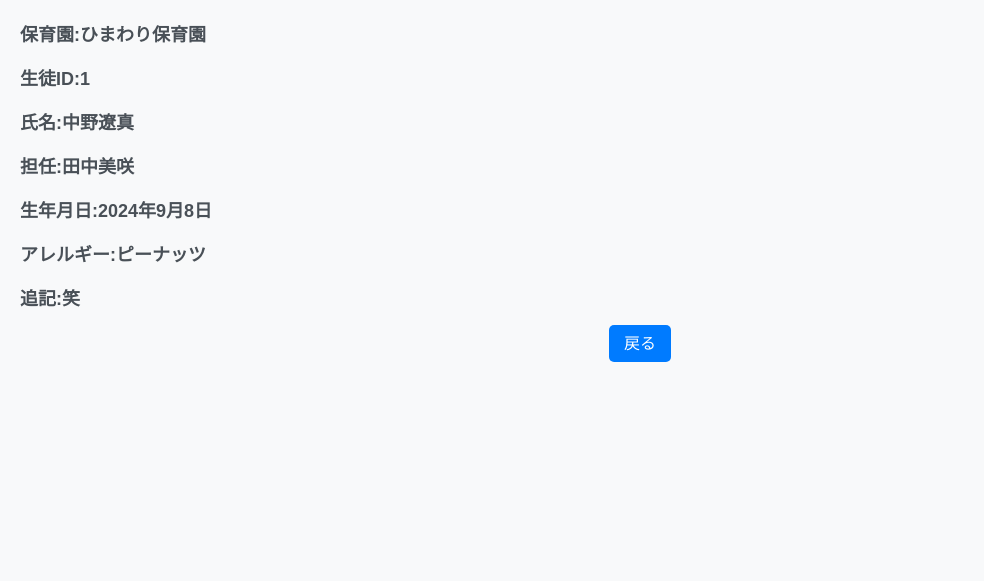
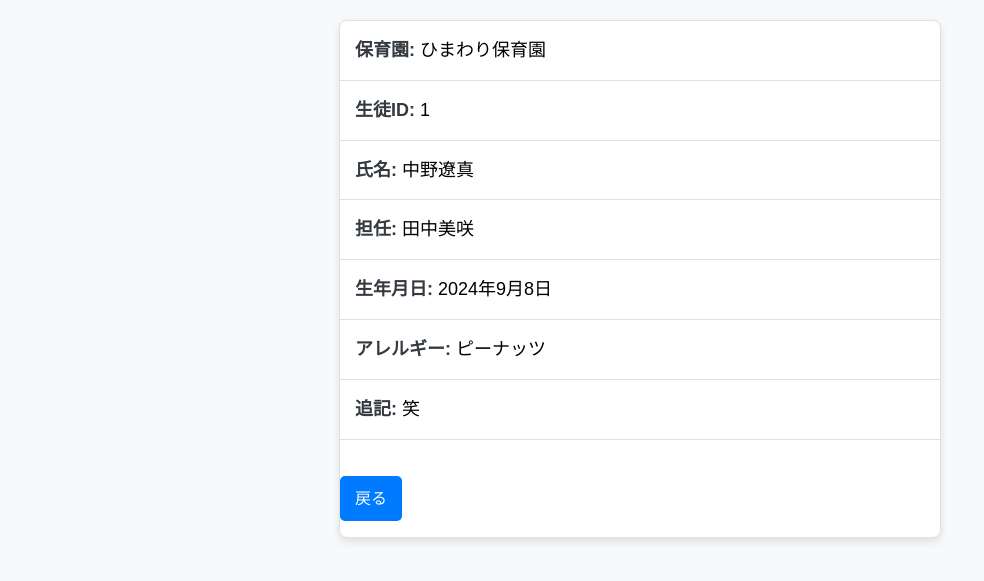
Before and after one commit to s1f102200659/log_app, a Django app: page /student/1/ in a window 1280 px wide. Shown: the top 581 px of the page, without its empty margins (0-984 px from the left). Run offline with Django 5.2, Linux system fonts and the light colour scheme; data comes from the database, SQL or seed files in the repository.

Commit message:
見た目きれいに

```diff
--- a/log_app/static/log_app/css/student.css
+++ b/log_app/static/log_app/css/student.css
@@ -1,30 +1,51 @@
-/* General styles */
+/* General styles for body */
 body {
     font-family: Arial, sans-serif;
     margin: 20px;
     background-color: #f8f9fa;
-    color: #343a40;
+    line-height: 1.6;
   }
 
-  h3 {
-    margin-bottom: 10px;
-    font-size: 18px;
-    color: #495057;
+  /* Styles for the unordered list (ul) */
+  ul {
+    list-style-type: none; /* リストのデフォルトマーカーを削除 */
+    padding: 0;
+    max-width: 600px; /* 横幅を制限 */
+    margin: 20px auto; /* 真ん中に表示 */
+    background-color: #ffffff;
+    border: 1px solid #dee2e6;
+    border-radius: 8px;
+    box-shadow: 0 4px 8px rgba(0, 0, 0, 0.1);
   }
 
-  p {
-    margin-top: 20px;
-    text-align: center;
+  /* Styles for each list item (li) */
+  li {
+    padding: 15px;
+    border-bottom: 1px solid #dee2e6;
+    font-size: 18px;
   }
 
-  /* Link styles */
+  /* Remove bottom border for the last list item */
+  li:last-child {
+    border-bottom: none;
+  }
+
+  /* Style for the labels (strong) */
+  strong {
+    color: #343a40;
+    font-weight: bold;
+  }
+
+  /* Link back to students list */
   a {
-    color: #007bff;
-    text-decoration: none;
+    display: inline-block;
+    margin-top: 20px;
+    padding: 10px 15px;
     background-color: #007bff;
     color: white;
-    padding: 10px 15px;
+    text-decoration: none;
     border-radius: 5px;
+    text-align: center;
   }
 
   a:hover {
@@ -33,11 +54,12 @@ body {
 
   /* Responsive design */
   @media (max-width: 600px) {
-    h3 {
-      font-size: 16px;
+    ul {
+      max-width: 100%; /* 小さい画面では横幅を画面幅に合わせる */
     }
 
-    a {
-      padding: 8px 12px;
+    li {
+      font-size: 16px; /* フォントサイズを調整 */
+      padding: 10px;
     }
   }
--- a/log_app/templates/log_app/student_detail.html
+++ b/log_app/templates/log_app/student_detail.html
@@ -7,14 +7,15 @@
   <link rel="stylesheet" href="../../static/log_app/css/student.css">
 </head>
 <body>
-  <!-- <h1>Student: {{ student }}</h1> -->
-  <h3>保育園:{{ student.kindergarten }}</h3>
-  <h3>生徒ID:{{ student.student_id }}</h3>
-  <h3>氏名:{{ student.name }}</h3>
-  <h3>担任:{{ student.caregiver }}</h3>
-  <h3>生年月日:{{ student.birth_date }}</h3>
-  <h3>アレルギー:{{ student.allergy_info }}</h3>
-  <h3>追記:{{ student.additional_info }}</h3>
+  <ul>
+    <li><strong>保育園:</strong> {{ student.kindergarten }}</li>
+    <li><strong>生徒ID:</strong> {{ student.student_id }}</li>
+    <li><strong>氏名:</strong> {{ student.name }}</li>
+    <li><strong>担任:</strong> {{ student.caregiver }}</li>
+    <li><strong>生年月日:</strong> {{ student.birth_date }}</li>
+    <li><strong>アレルギー:</strong> {{ student.allergy_info }}</li>
+    <li><strong>追記:</strong> {{ student.additional_info }}</li>
   <p><a href="{% url 'students'%}">戻る</a></p>
+</ul>
 </body>
 </html>
```
